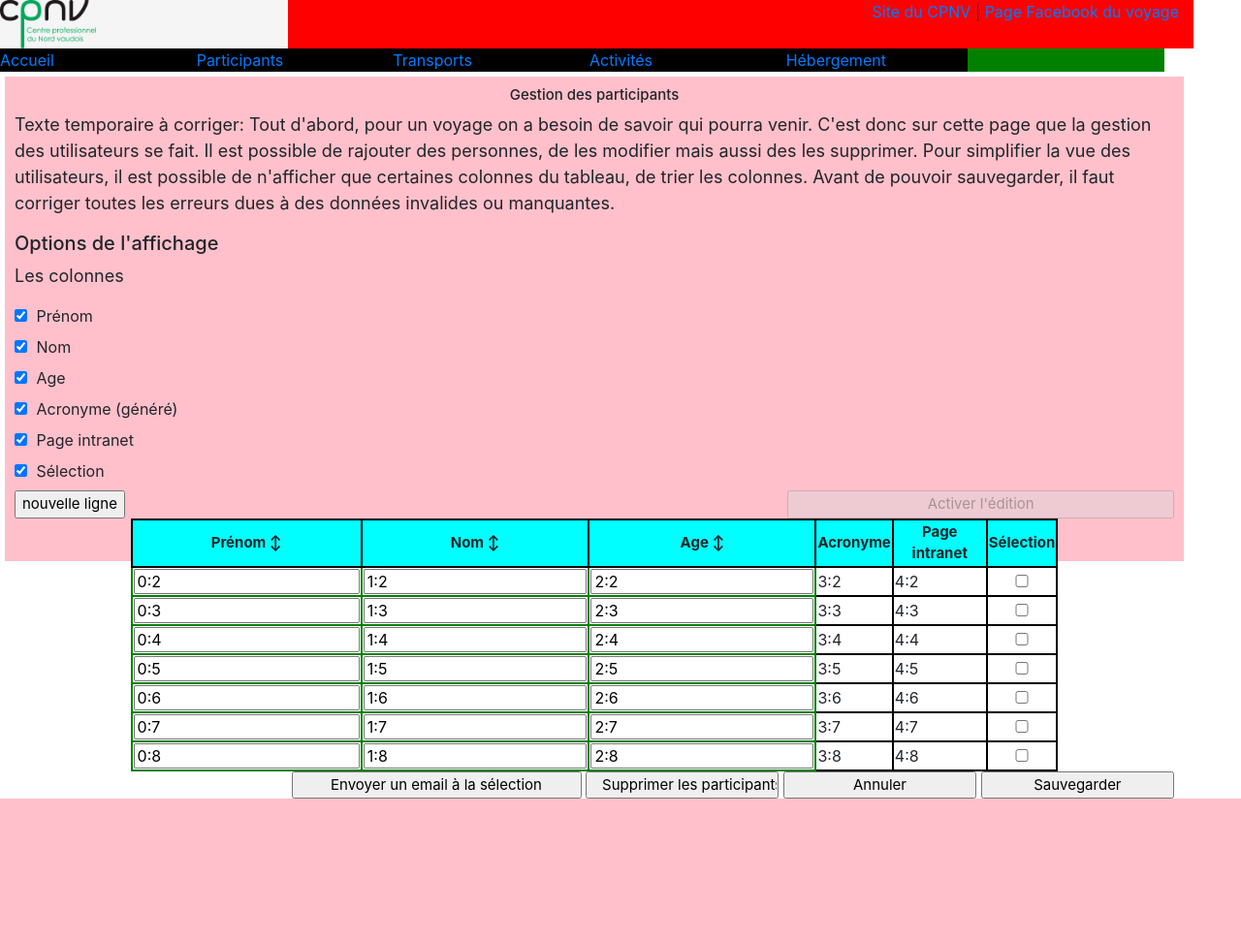
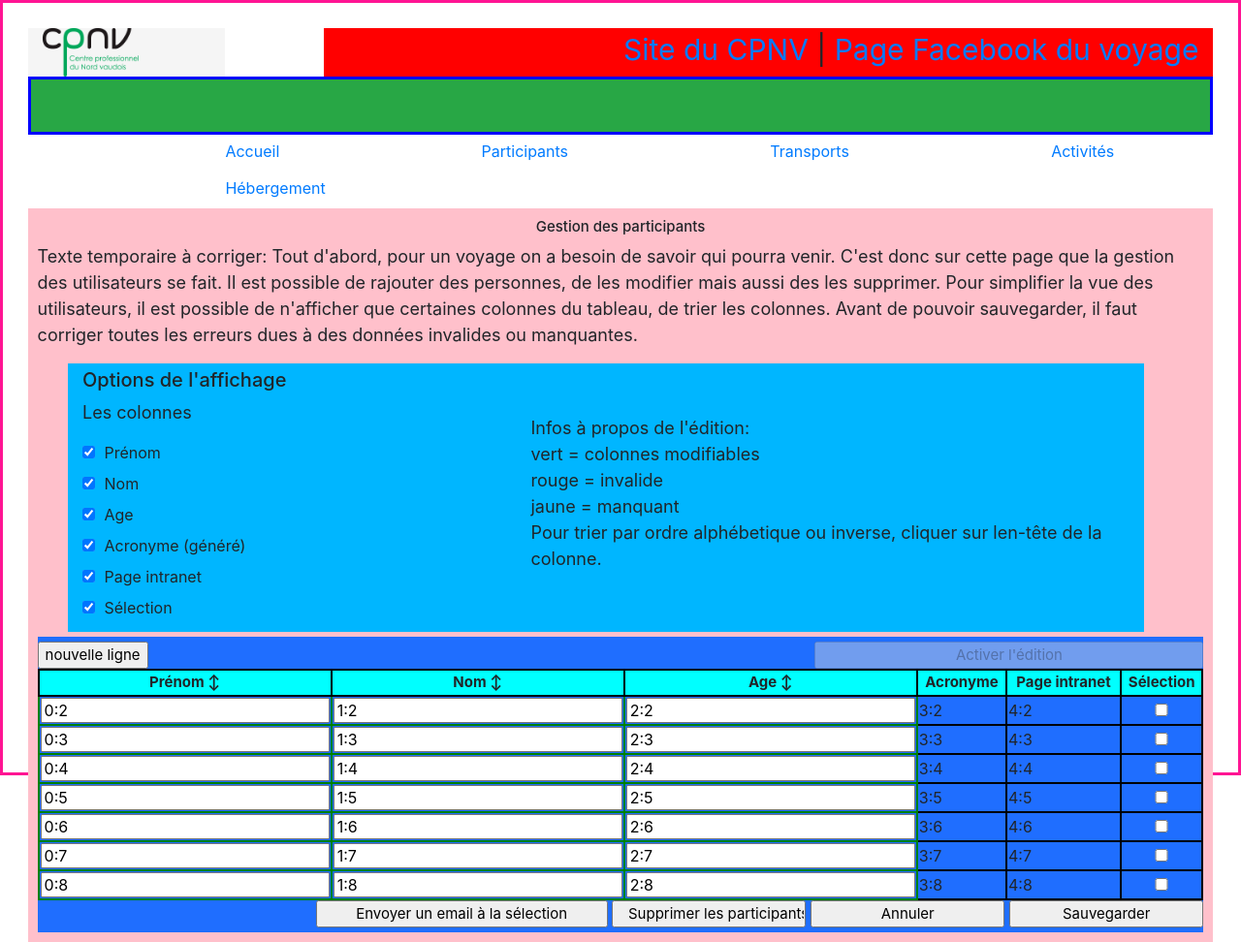
Before and after one commit to samuelroland/ICT-120-SRD, a PHP site: page /SiteVoyagePekin/index.html in a window 1280 px wide. Shown: the whole page at 97% size. Before the commit the page ends 824 px from the top, so only its background shows below. Run offline with PHP 8.4, Linux system fonts and the light colour scheme.

Commit message:
gros changement dans le style.

```diff
--- a/SiteVoyagePekin/index.html
+++ b/SiteVoyagePekin/index.html
@@ -24,19 +24,19 @@ Date: octobre-novembre 2019
     <script src="js/logique.js"></script>
 </head>
 <body>
-<header class="row">
-    <div id="logo" class="col-3">
+<header class="">
+    <div id="logo" class="col-lg-2 col-md-3 col-sm-4 bigtxt">
         <img id="logocpnv" src="img/logocpnv.png" alt="">
     </div>
-    <div id="links" class="col-9"><a href="https://www.cpnv.ch">Site du CPNV</a> | <a
+    <div id="links" class="col-10 col-md-9 col-sm-8 bigtxt"><a href="https://www.cpnv.ch">Site du CPNV</a> | <a
             href="https://www.facebook.com/cpnv">Page Facebook du voyage</a></div>
 </header>
-<div id="menu" class="row">
-    <div class="col-2 backgnd"><a href="index.html">Accueil</a></div>
-    <div class="col-2 backgnd"><a href="participants.html">Participants</a></div>
-    <div class="col-2 backgnd"><a href="transports.html">Transports</a></div>
-    <div class="col-2 backgnd"><a href="activites.html">Activités</a></div>
-    <div class="col-2 backgnd"><a href="hebergemement.html">Hébergement</a></div>
+<input id="menu" class=" btn-group bg-success bigtxt">
+    <input type="button" class="col-2 btn bn"><a href="index.html">Accueil</a>
+    <input type="button"class="col-2 btn bn"><a href="participants.html">Participants</a>
+    <input type="button" class="col-2 btn bn"><a href="transports.html">Transports</a>
+    <input type="button" class="col-2 btn bn"><a href="activites.html">Activités</a>
+    <input type="button" class="col-2 btn bn"><a href="hebergemement.html">Hébergement</a>
 </div>
 <div id="content">
     <h1 class="center">Gestion des participants</h1>
@@ -49,7 +49,9 @@ Date: octobre-novembre 2019
     </p>
 
     <!-- Options de l'affichage -->
-    <div id="optaff ">
+    <div class="container centpourcent">
+        <div id="avanttableau" class="row">
+            <div id="optaff" class="col-lg-5">
                 <h5>Options de l'affichage</h5>
 
                 <p>Les colonnes</p>
@@ -65,8 +67,18 @@ Date: octobre-novembre 2019
                 <label for="chkIntra">Page intranet</label> <br>
                 <input type="checkbox" class="chk" name="chkSelect" id="chkSelect" checked>
                 <label for="chkSelect">Sélection</label> <br>
+            </div>
+            <div id="infoedit" class="col-lg-7 d-none">
+                <br>
+                <br>
+                <p>Infos à propos de l'édition: <br>vert = colonnes modifiables <br>rouge = invalide <br>jaune =
+                    manquant
+                    <br>Pour trier par ordre alphébetique ou inverse, cliquer sur len-tête de la colonne.</p>
+            </div>
+        </div>
+    </div>
 
-    </div>
+    <div id="zonetableau">
         <input type="button" class="center col-4" value="Activer l'édition" id="bnactiveredition">
         <input type="button" class="center" value="nouvelle ligne" id="bnnewrow">
         <table id="tableau" class="table table-bordered table-hover table-striped">
@@ -91,7 +103,7 @@ Date: octobre-novembre 2019
             <input type="button" class="center col-2" value="Annuler" id="bnCancel">
             <input type="button" class="center col-2" value="Sauvegarder" id="bnSave" disabled>
         </div>
-
+    </div>
 
 </div>
 </body>
--- a/SiteVoyagePekin/js/logique.js
+++ b/SiteVoyagePekin/js/logique.js
@@ -146,6 +146,7 @@ function activeedition() {
     tds = tableau.getElementsByTagName("td")
     tableau.classList.remove("table", "table-hover", "table-bordered", "table-striped")
     bnDelete.disabled = false
+    infoedit.classList.remove("d-none")
 
     for (nbline = 0; nbline < cortable.children.length; nbline++) {
         row = cortable.children[nbline]    //prend la colonne row avec chaque enfant.
@@ -176,6 +177,7 @@ function save() {
     bnSave.disabled = true
     bnDelete.disabled = true
     bnCancel.disabled = true
+    infoedit.classList.add("d-none")
     tableau.classList.add("table", "table-hover", "table-bordered", "table-striped")
     //enlever la bordure verte car on ne modifie plus.
     cell.classList.remove("changepossible")
--- a/SiteVoyagePekin/style/style.css
+++ b/SiteVoyagePekin/style/style.css
@@ -3,11 +3,17 @@ Projet: Style CSS du site du voyage à Pékin, page participants uniquement
 Auteur: Samuel Roland
 Date: octobre-novembre 2019
 */
-body{
-    width: 95%;
+body {
+    width: 100%;
     position: absolute;
-    margin: auto;
-    height: 800px;
+    padding: 2%;
+    height: 100%;
+    border: solid 3px deeppink;
+}
+
+header {
+    width: 100%;
+
 }
 
 #chkPrenom {
@@ -18,36 +24,51 @@ body{
     font-size: 15px;
     text-align: center;
 }
-.chk{
+
+.chk {
 
 }
+.bigtxt {
+    font-size: 30px;
+}
 #logo {
-    width: 10%;
+
     height: 50px;
     background-color: whitesmoke;
+    float: left;
 }
 
 #links {
-    width: 90%;
+
     height: 50px;
     background-color: red;
     text-align: right;
+    float: right;
 
 }
 
 #menu {
     width: 100%;
-
-    background-color: green;
-
+    margin: auto;
+    height: 60px;
+    border: solid 3px blue;
+background-color: #1c7430;
 }
 
 #content {
     width: 100%;
-    height: 500px;
+    height: auto;
     background-color: pink;
     padding: 10px;
-    margin: 5px;
+
+}
+
+#optaff {
+
+}
+
+#infoedit {
+
 }
 
 #logocpnv {
@@ -60,11 +81,26 @@ p {
     font-size: 18px;
 }
 
+.centpourcent {
+    width: 100%;
+}
+
+#avanttableau {
+    padding-bottom: 5px;
+    padding-top: 5px;
+    margin-bottom: 5px;
+    background-color: #00b6ff;
+    width: 100%;
+}
+
+#zonetableau {
+    padding-bottom: 5px;
+    padding-top: 5px;
+    background-color: #1f6eff;
+}
+
 #tableau {
-    width: 80%;
-    margin: auto;
-    border: solid green 1px;
-    border-collapse: collapse;
+    width: 100%;
 }
 
 td, th {
@@ -78,58 +114,62 @@ th {
 #testtxtbox {
     color: black;
 }
+
 #testtxtbox:focus {
     border: solid black 1px;
 }
 
-.backgnd{
-    background-color: black;
-}
-
-#bnactiveredition{
+#bnactiveredition {
 
     float: right;
 }
 
-label{
-   margin-left: 5px;
-   margin-right: 5px;
+label {
+    margin-left: 5px;
+    margin-right: 5px;
 }
 
-#btnlist{
+#btnlist {
     text-align: right;
 }
 
-.showmodifiable:hover{
+.showmodifiable:hover {
     background-color: lightgrey;
 
 }
-.showmodifiable{
+
+.showmodifiable {
     background: red;
 }
 
-table input{
+table input {
     width: 100%;
 
 }
-table input:focus{
+
+table input:focus {
     border: solid 2px darkgreen;
     border-collapse: revert;
 }
 
-.emptycell{
+.emptycell {
     background-color: yellow;
 }
 
-.notaninteger{
+.notaninteger {
     background-color: darkred;
 }
 
-.changepossible{
+.changepossible {
     border: solid 2px green;
 }
 
-td{
+td {
     /*Hauteur des lignes du tableau*/
     line-height: 10px;
 }
+
+.bn {
+ background-color: red;
+    width: 20%;
+}
```
Also changed, not shown: 1 other file. Lines whose indentation alone changed are shown as unchanged.
